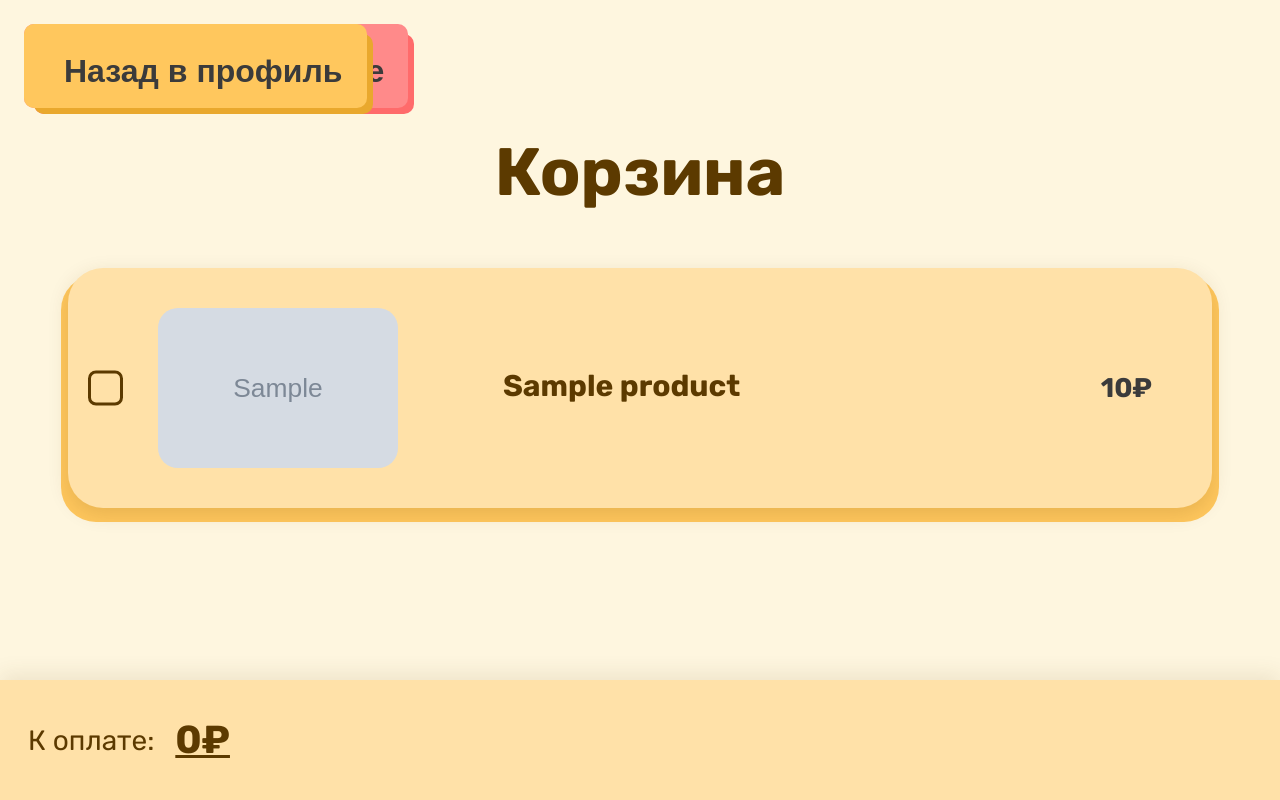
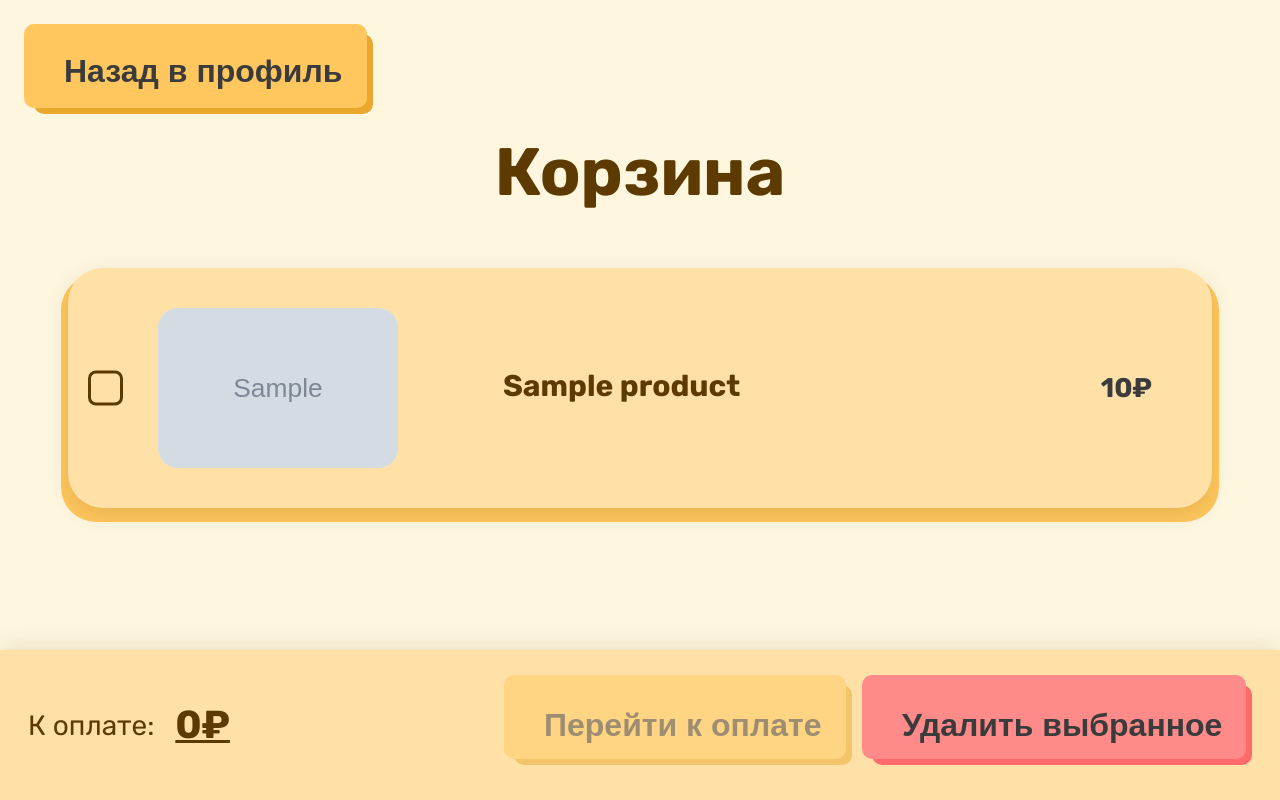
Before and after one commit to 11pyCodcat11/remdepo_trainz, a Django app: template templates/cart.html in a window 1280 px wide. Run offline with Django 4.2, Linux system fonts and the light colour scheme; the template is opened without the code that fills it: most values are stand-ins (such as "Sample title", 1, 10 or a date in 2020); grey boxes marked "Sample" are stand-in pictures; parts of the project's set-up code (start-up, migrations or seed data) failed here and were passed over.

Commit message:
fix(cart): scope fixed positioning only to top back-button; keep summary buttons static

```diff
--- a/static/cart.css
+++ b/static/cart.css
@@ -15,10 +15,10 @@ body {
     padding: 20px;
 }
 
-/* Кнопка назад */
-/* back-button base styles are in styles.css; only page-specific overrides below */
-.back-button { position: fixed; top: 34px; left: 34px; z-index: 100; }
-.back-button > span { display: inline-block; transform: translateY(-3px); }
+/* Кнопка назад (только верхняя, глобальная) */
+/* базовые стили в styles.css; здесь позиционируем ТОЛЬКО ссылку сверху */
+body > .back-button { position: fixed; top: 34px; left: 34px; z-index: 100; }
+body > .back-button > span { display: inline-block; transform: translateY(-3px); }
 
 /* Основной контейнер страницы */
 .page-container {
@@ -260,7 +260,7 @@ body {
 }
 
 /* Вариант красной кнопки в стиле back-button */
-.back-button.danger { background-color: #FF6B6B; }
+.back-button.danger { background-color: #FF6B6B; position: static; }
 .back-button.danger::after { background-color: #FF8A8A; }
 .back-button.danger:hover { transform: scale(1.05); }
 
```
